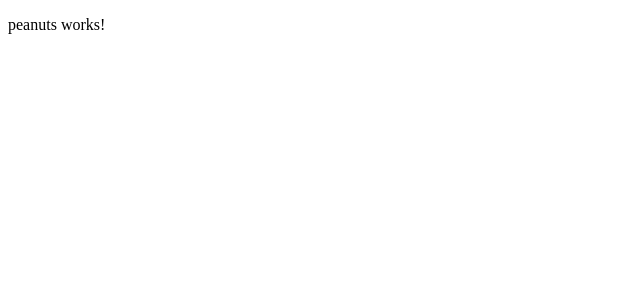
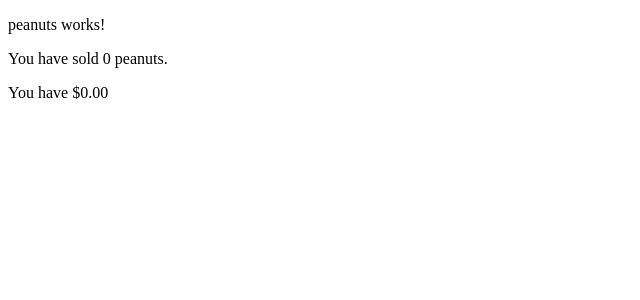
Before and after one commit to TwelveP/ngx-peanut-clicker, an Angular app: page /peanuts in a window 1280 px wide. Shown: the top 300 px of the page, without its empty margins (0-640 px from the left). Built offline with nearby package versions, Linux system fonts and the light colour scheme.

Commit message:
feat: bind peanut & money counters

```diff
--- a/src/app/peanuts/peanuts.component.html
+++ b/src/app/peanuts/peanuts.component.html
@@ -1 +1,5 @@
 <p>peanuts works!</p>
+
+<p>You have sold {{ totalPeanutsSold$ | async }} peanuts.</p>
+
+<p>You have {{ totalMoney$ | async | currency }}</p>
--- a/src/app/peanuts/peanuts.component.ts
+++ b/src/app/peanuts/peanuts.component.ts
@@ -1,10 +1,22 @@
-import { Component } from '@angular/core';
+import { Component, OnInit } from '@angular/core';
+import { PeanutsService } from './peanuts.service';
+import { Observable } from 'rxjs';
 
 @Component({
   selector: 'app-peanuts',
   templateUrl: './peanuts.component.html',
   styleUrls: ['./peanuts.component.css']
 })
-export class PeanutsComponent {
+export class PeanutsComponent implements OnInit {
+  totalPeanutsSold$?: Observable<number>;
+  totalMoney$?: Observable<number>;
 
+  constructor(
+    private service: PeanutsService
+  ) { }
+
+  ngOnInit(): void {
+    this.totalPeanutsSold$ = this.service.totalProducedPeanuts$.pipe();
+    this.totalMoney$ = this.service.money$.pipe();
+  }
 }
```
